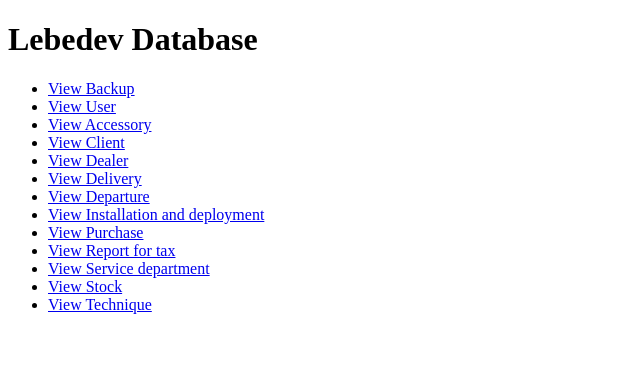
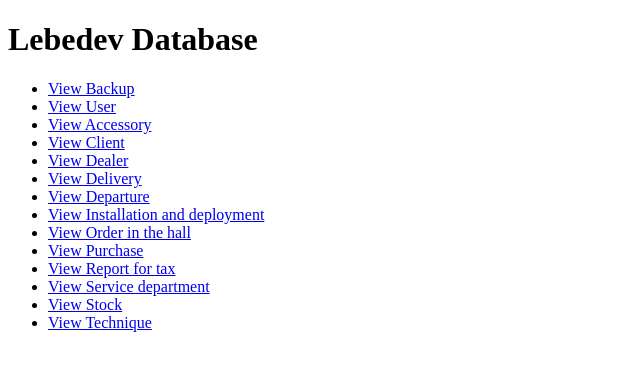
Before and after one commit to IskandarKurbonov/MVC-Flask, a Flask app: page / in a window 1280 px wide. Shown: the top 371 px of the page, without its empty margins (0-640 px from the left). Run offline with Flask 3, Linux system fonts and the light colour scheme.

Commit message:
Refactoring: Add order in the hall in file index.html

```diff
--- a/templates/index.html
+++ b/templates/index.html
@@ -15,6 +15,7 @@
       <li><a href="{{ delivery_url }}">View Delivery</a></li>
       <li><a href="{{ departure_url }}">View Departure</a></li>
       <li><a href="{{ installation_and_deployment_url }}">View Installation and deployment</a></li>
+      <li><a href="{{ order_in_the_hall_url }}">View Order in the hall</a></li>
       <li><a href="{{ purchase_url }}">View Purchase</a></li>
       <li><a href="{{ report_for_tax_url }}">View Report for tax</a></li>
       <li><a href="{{ service_department_url }}">View Service department</a></li>
```
